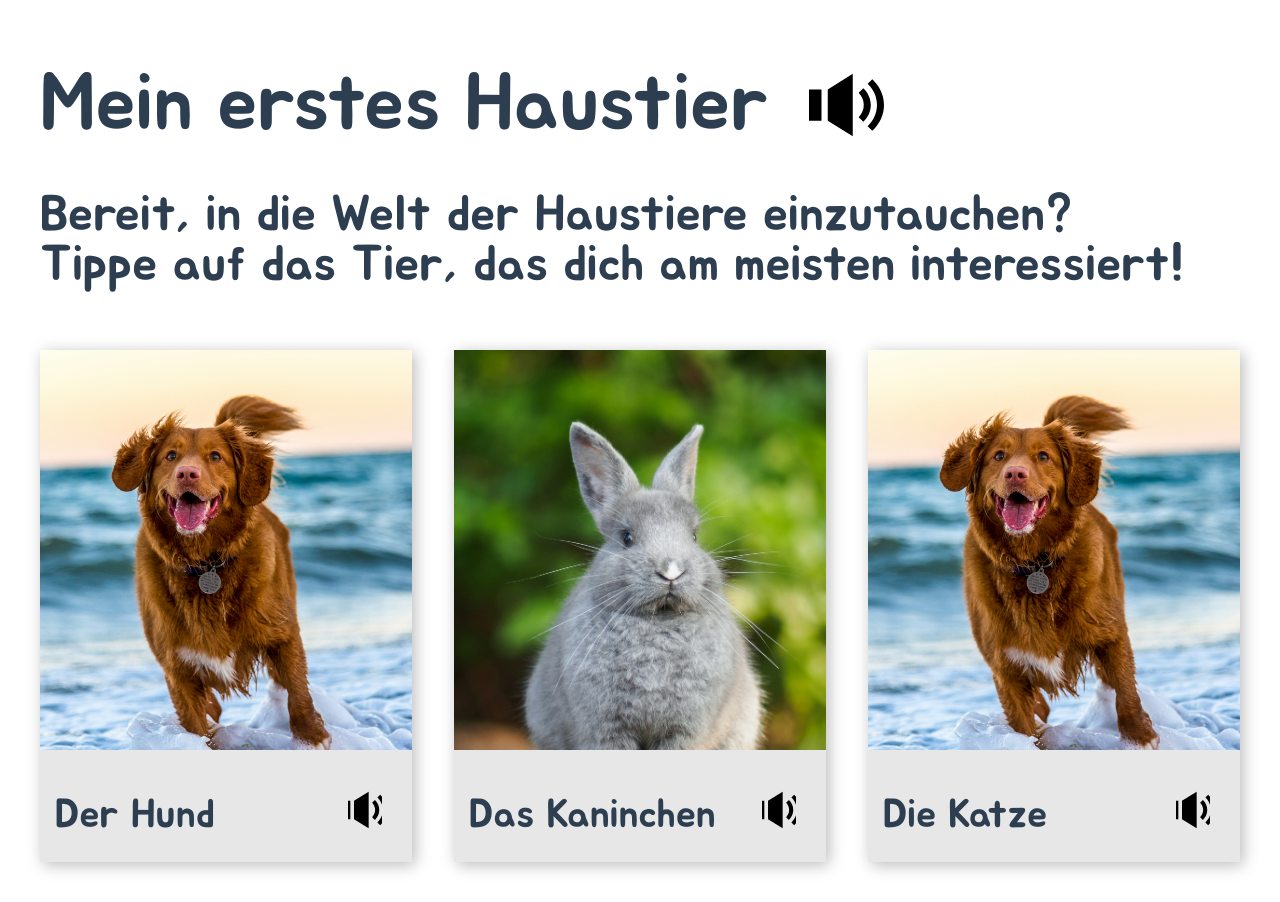
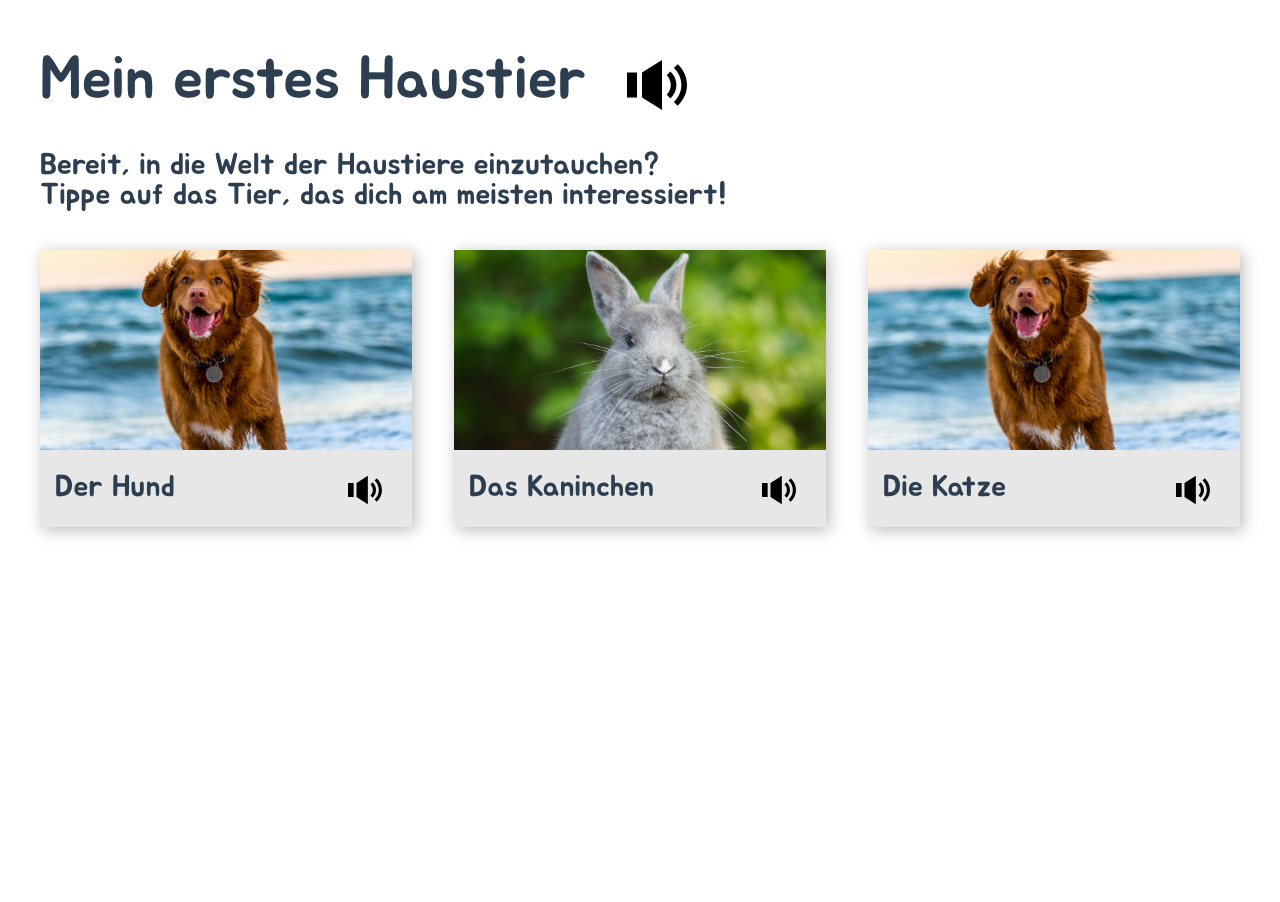
Before and after one commit to schule4-0/pets, a Vue app: page / in a window 1280 px wide. After the commit the page ends 800 px from the top, so only its background shows below. Built offline with nearby package versions, Linux system fonts and the light colour scheme.

Commit message:
size fixes

```diff
--- a/src/views/HomeView.vue
+++ b/src/views/HomeView.vue
@@ -56,12 +56,12 @@ const selectPet = (pet: string) => {
   display: flex;
   flex-direction: column;
   align-items: left;
-  font-size: 50px;
+  font-size: 30px;
   line-height: 100%;
 
   h1 {
-    font-size: 80px;
-    padding: 40px 0;
+    font-size: 3rm;
+    padding: 25px 0 20px 0;
   }
 
   p {
@@ -72,14 +72,14 @@ const selectPet = (pet: string) => {
     display: flex;
 
     img {
-      width: 75px;
+      width: 5%;
       margin: 15px 0 15px 40px;
     }
   }
 }
 
 .pet-selection {
-  margin-top: 40px;
+  margin-top: 20px;
   display: flex;
   justify-content: space-between;
 
@@ -87,30 +87,25 @@ const selectPet = (pet: string) => {
     background-color: rgb(231, 231, 231);
     box-shadow: 3px 3px 15px rgb(186, 186, 186);
     width: 31%;
-    position: relative;
-
     img {
       width: 100%;
-      height: 400px;
+      height: 200px;
       object-fit: cover;
       background-position: center;
     }
   }
 
   .pet-tile-name {
-    font-size: 40px;
-    padding: 15px;
+    font-size: 30px;
+    padding: 5px 15px;
     display: flex;
     justify-content: space-between;
-
-    p {
-      padding-top: 10px;
-    }
+    align-items: flex-start;
 
     img {
-      max-width: 10%;
+      width: 10%;
       height: auto;
-      margin: 15px;
+      margin: 10px 15px 15px 15px;
     }
   }
 }
```
